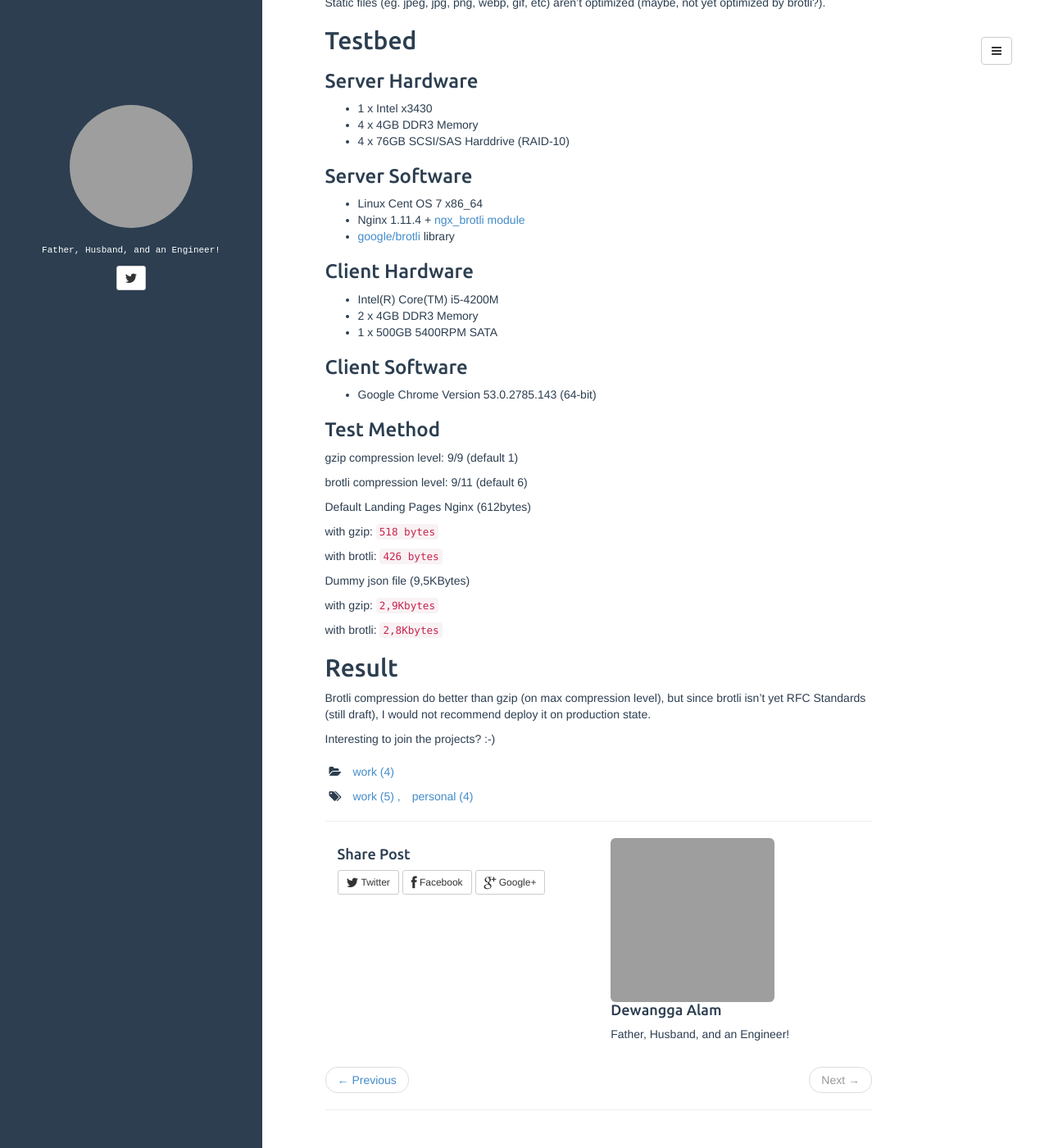
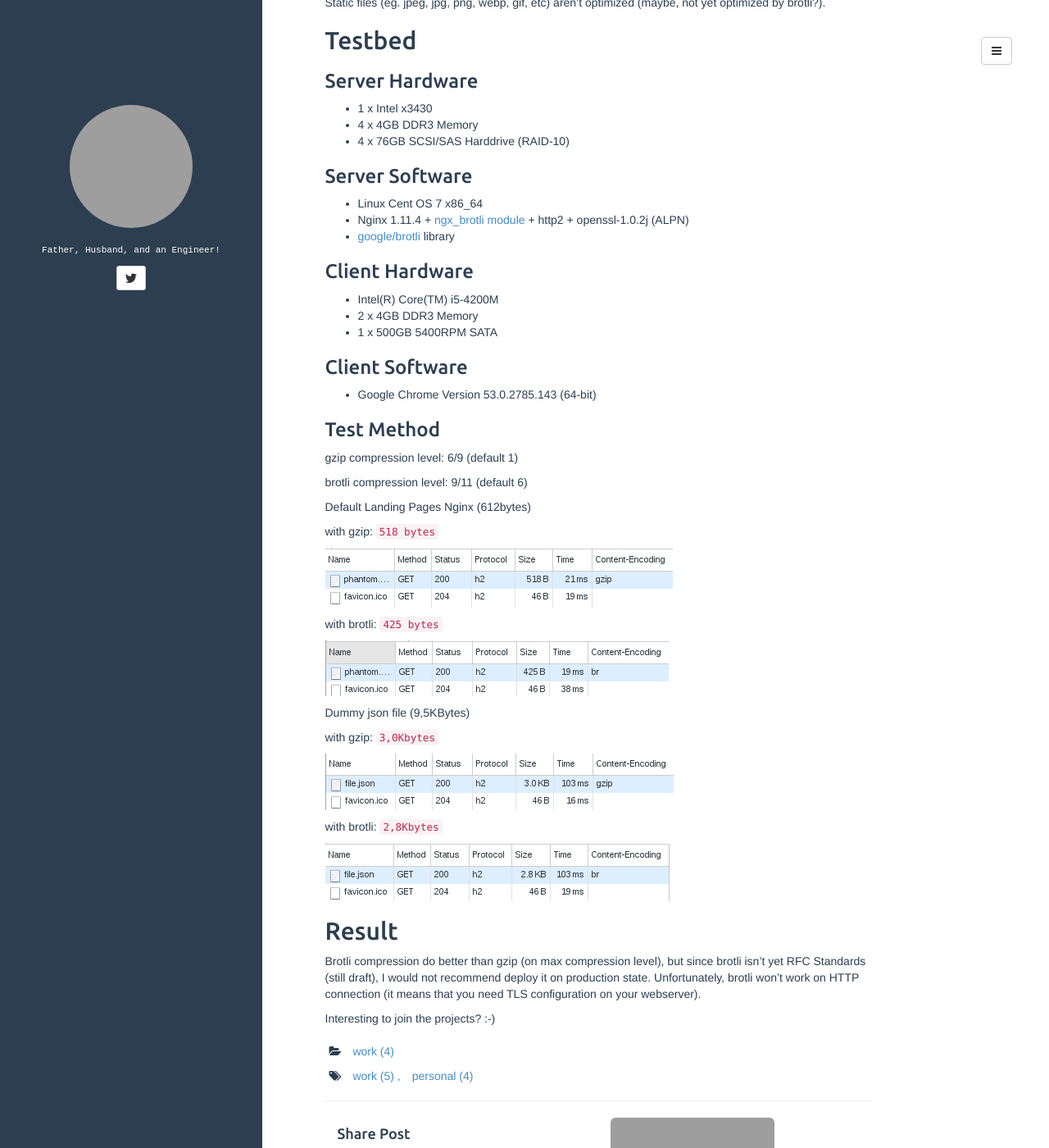
Before and after one commit to draskolnikova/draskolnikova.github.io, a Jekyll site: the page built from _posts/2016-10-09-google-brotli-compression.md, in a window 1280 px wide and 1400 px high, scrolled down 450 px. Shown: the whole window at 82% size. Built offline with Jekyll 4.4.1, drawn with Linux system fonts in a browser that asks for light colours; grey boxes are pictures that could not be loaded.

Commit message:
2016-10-09-google-brotli-compression.md rev: 2

```diff
--- a/_posts/2016-10-09-google-brotli-compression.md
+++ b/_posts/2016-10-09-google-brotli-compression.md
@@ -26,7 +26,7 @@ Static files (eg. jpeg, jpg, png, webp, gif, etc) aren't optimized (maybe, not y
 ### Server Software
 
 - Linux Cent OS 7 x86_64
-- Nginx 1.11.4 + [ngx_brotli module](https://github.com/google/ngx_brotli)
+- Nginx 1.11.4 + [ngx_brotli module](https://github.com/google/ngx_brotli) + http2 + openssl-1.0.2j (ALPN)
 - [google/brotli](https://github.com/google/brotli) library
 
 ### Client Hardware
@@ -41,7 +41,7 @@ Static files (eg. jpeg, jpg, png, webp, gif, etc) aren't optimized (maybe, not y
 
 ### Test Method
 
-gzip compression level: 9/9 (default 1)
+gzip compression level: 6/9 (default 1)
 
 brotli compression level: 9/11 (default 6)
 
@@ -49,16 +49,24 @@ Default Landing Pages Nginx (612bytes)
 
 with gzip:   `518 bytes`
 
-with brotli: `426 bytes`
+![default landing page gzip]({{ site.url }}/assets/draskolnikova/2016-10-09-brotli-16.png)
+
+with brotli: `425 bytes`
+
+![default landing page brotli]({{ site.url }}/assets/draskolnikova/2016-10-09-brotli-11.png)
 
 Dummy json file (9,5KBytes)
 
-with gzip:   `2,9Kbytes`
+with gzip:   `3,0Kbytes`
+
+![json file gzip]({{ site.url }}/assets/draskolnikova/2016-10-09-brotli-13.png)
 
 with brotli: `2,8Kbytes`
 
+![json file brotli]({{ site.url }}/assets/draskolnikova/2016-10-09-brotli-12.png)
+
 ## Result
 
-Brotli compression do better than gzip (on max compression level), but since brotli isn't yet RFC Standards (still draft), I would not recommend deploy it on production state.
+Brotli compression do better than gzip (on max compression level), but since brotli isn't yet RFC Standards (still draft), I would not recommend deploy it on production state. Unfortunately, brotli won't work on HTTP connection (it means that you need TLS configuration on your webserver).
 
 Interesting to join the projects? :-)
```
Also changed, not shown: assets/draskolnikova/2016-10-09-brotli-11.png (added), assets/draskolnikova/2016-10-09-brotli-12.png (added), assets/draskolnikova/2016-10-09-brotli-13.png (added), assets/draskolnikova/2016-10-09-brotli-16.png (added).
